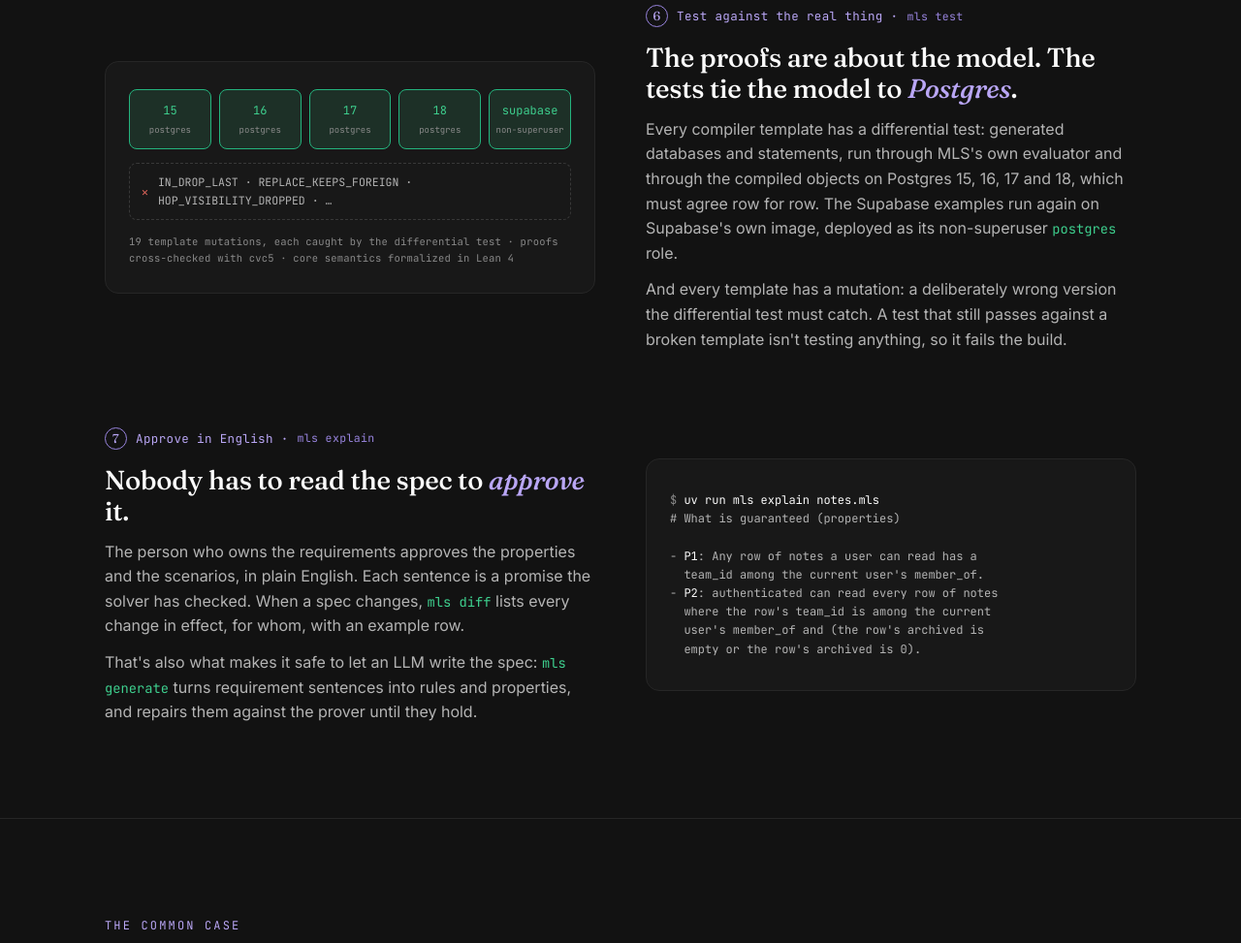
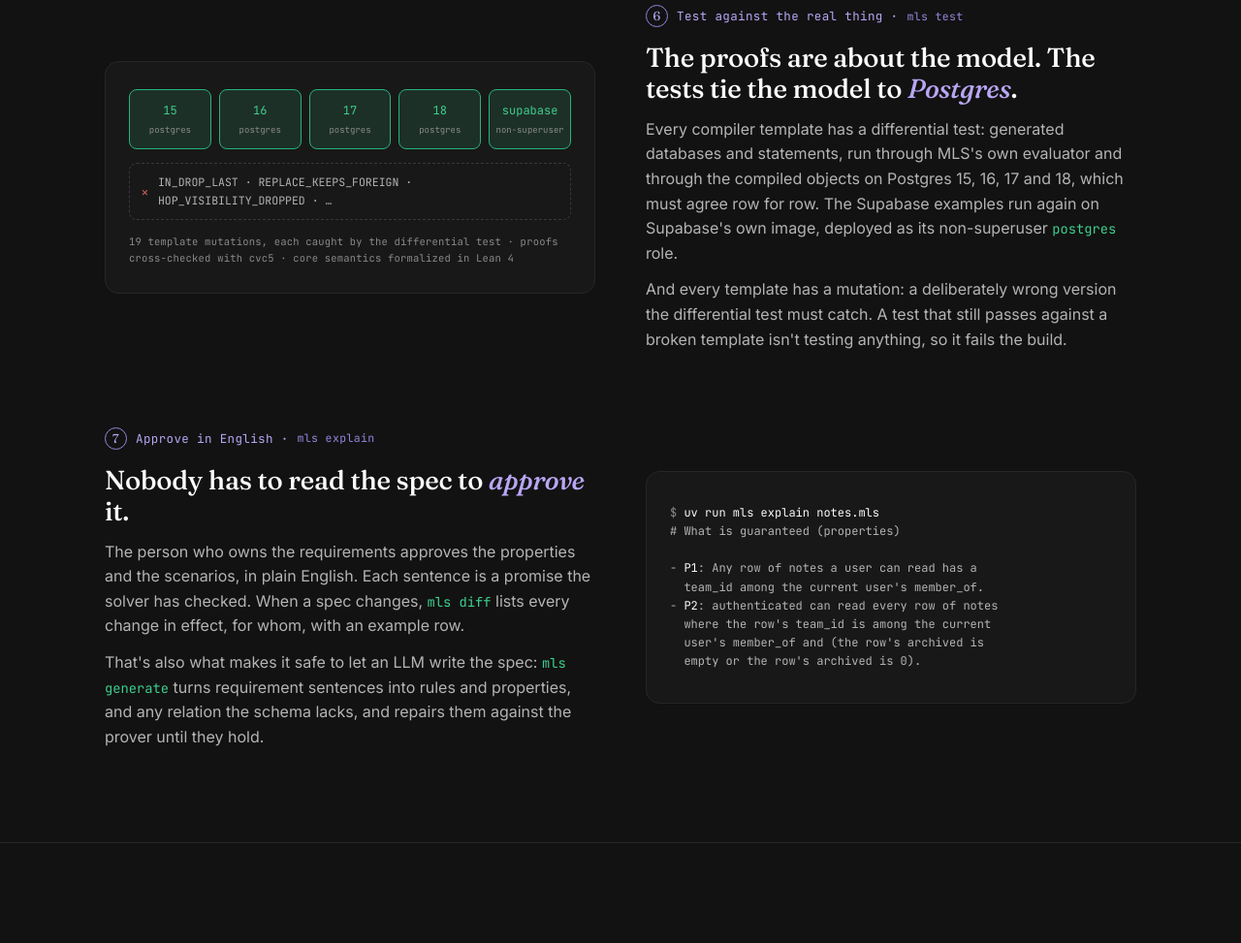
Before and after one commit to neptunestation-com/more_ls, a plain HTML site: page index.html in a window 1280 px wide. Shown: the part 3982-4955 px from the top of the page at 97% size. Drawn offline with Linux system fonts and the light colour scheme.

Commit message:
Explainer: mls generate also writes the relations the schema lacks
The "Approve in English" beat still described generate as writing only rules
and properties; the README and the takeover card already said it adds the
missing relations too.

Co-Authored-By: Claude Opus 5.5 <noreply@anthropic.com>

```diff
--- a/index.html
+++ b/index.html
@@ -536,7 +536,7 @@ check (not archived = 1) -- let in</pre>
             <span class="move"><span class="move-n">7</span> Approve in English &middot; <code>mls explain</code></span>
             <h3>Nobody has to read the spec to <em>approve</em> it.</h3>
             <p>The person who owns the requirements approves the properties and the scenarios, in plain English. Each sentence is a promise the solver has checked. When a spec changes, <code>mls diff</code> lists every change in effect, for whom, with an example row.</p>
-            <p>That's also what makes it safe to let an LLM write the spec: <code>mls generate</code> turns requirement sentences into rules and properties, and repairs them against the prover until they hold.</p>
+            <p>That's also what makes it safe to let an LLM write the spec: <code>mls generate</code> turns requirement sentences into rules and properties, and any relation the schema lacks, and repairs them against the prover until they hold.</p>
           </div>
           <figure class="fig" aria-hidden="true">
             <div class="dg">
```
